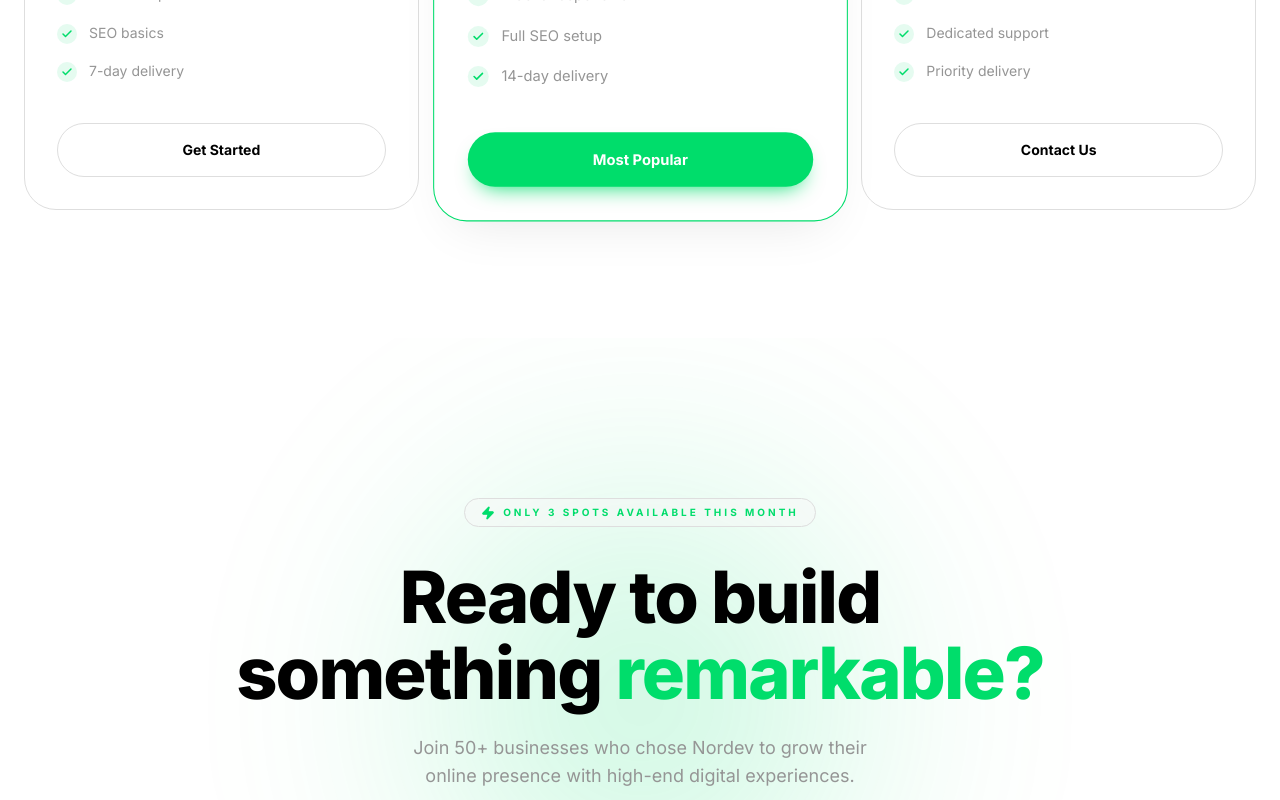
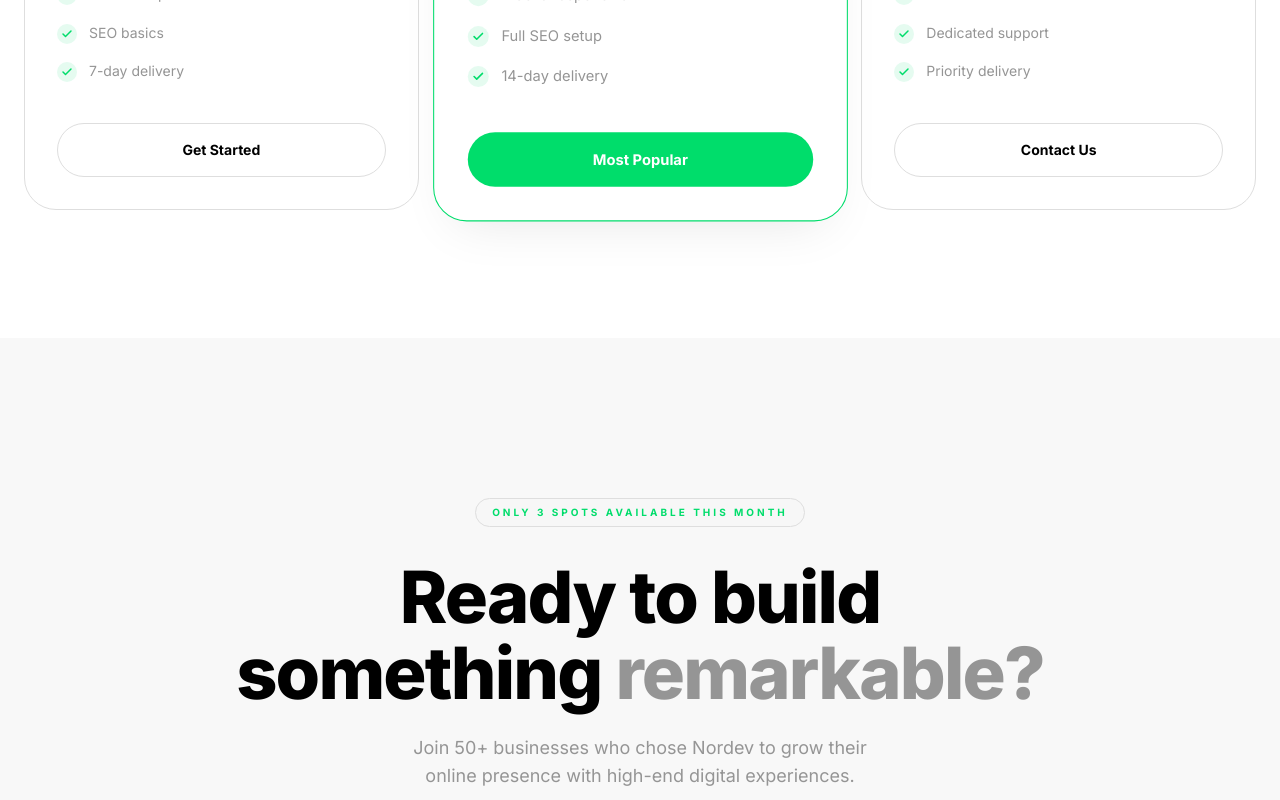
Before and after one commit to freddymk313/nordevagency, a Next.js app: page / in a window 1280 px wide. Shown: the part 6420-7220 px from the top of the page. Built offline with nearby package versions, Linux system fonts and the light colour scheme; no server answers.

Commit message:
ok today

```diff
--- a/components/FinalCTA.tsx
+++ b/components/FinalCTA.tsx
@@ -5,7 +5,7 @@ import Link from "next/link";
 
 export default function FinalCTA() {
   return (
-    <section id="contact" className="relative overflow-hidden py-28 sm:py-40 bg-background">
+    <section id="contact" className="relative overflow-hidden py-28 sm:py-40 bg-muted">
       {/* Effet de lueur radiale utilisant ton vert accentué */}
       <motion.div
         aria-hidden
@@ -13,7 +13,7 @@ export default function FinalCTA() {
         transition={{ duration: 7, repeat: Infinity, ease: "easeInOut" }}
         className="absolute left-1/2 top-1/2 h-[600px] w-[600px] -translate-x-1/2 -translate-y-1/2 pointer-events-none"
         style={{
-          background: "radial-gradient(circle, var(--green-accent) 0%, transparent 70%)",
+          // background: "radial-gradient(circle, var(--green-accent) 0%, transparent 70%)",
           filter: "blur(120px)",
           opacity: 0.1
         }}
@@ -28,12 +28,12 @@ export default function FinalCTA() {
       >
         {/* Badge de rareté cohérent avec tes autres sections */}
         <div className="inline-flex items-center gap-2 rounded-full border border-border bg-muted/50 px-4 py-1.5 text-[10px] font-bold uppercase tracking-[0.3em] text-green-accent">
-          <Zap className="h-3.5 w-3.5 fill-green-accent" />
+          {/* <Zap className="h-3.5 w-3.5 fill-green-accent" /> */}
           Only 3 spots available this month
         </div>
 
         <h2 className="mt-8 font-display text-balance text-5xl font-extrabold leading-[1.05] tracking-tight text-foreground sm:text-6xl lg:text-7xl">
-          Ready to build something <span className="text-green-accent">remarkable?</span>
+          Ready to build something <span className="text-muted-foreground">remarkable?</span>
         </h2>
 
         <p className="mx-auto mt-6 max-w-xl text-balance font-sans text-base text-muted-foreground sm:text-lg">
--- a/components/Pricing.tsx
+++ b/components/Pricing.tsx
@@ -78,9 +78,9 @@ export default function Pricing() {
 
               <a
                 href="#contact"
-                className={`mt-10 inline-flex items-center justify-center rounded-full px-6 py-4 text-sm font-bold transition-all duration-300 hover:scale-[1.02] active:scale-[0.98] ${
+                className={`mt-10 inline-flex items-center justify-center rounded-full px-6 py-4 text-sm font-bold transition-all duration-300 *hover:scale-[1.02] active:scale-[0.98] ${
                   t.highlighted
-                    ? "bg-green-accent text-background shadow-[0_10px_20px_-10px_var(--green-accent)] hover:shadow-[0_15px_30px_-10px_var(--green-accent)]"
+                    ? "bg-green-accent text-background *shadow-[0_10px_20px_-10px_var(--green-accent)] *hover:shadow-[0_15px_30px_-10px_var(--green-accent)]"
                     : "border border-border bg-transparent text-foreground hover:border-green-accent hover:text-green-accent"
                 }`}
               >
```
